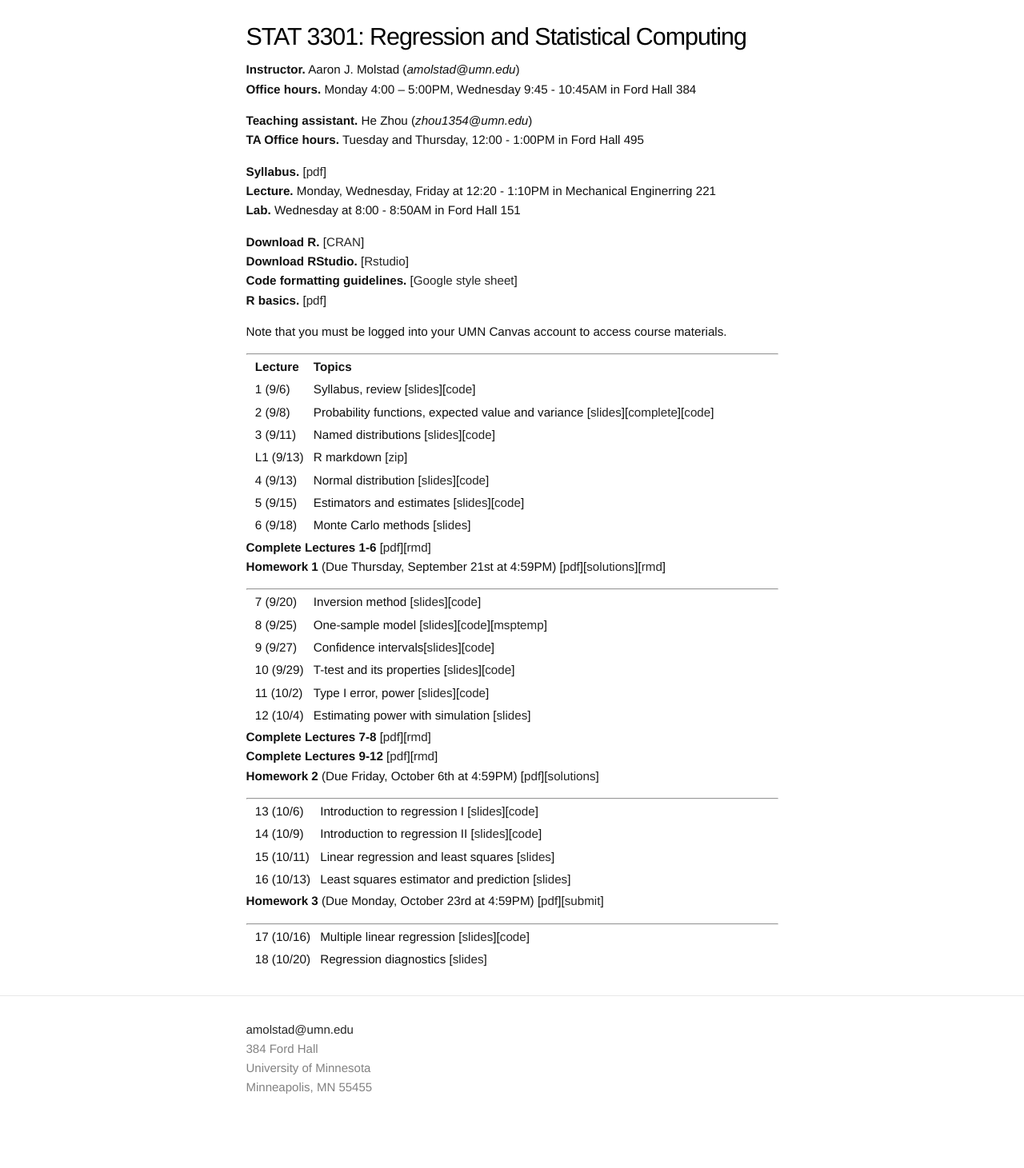
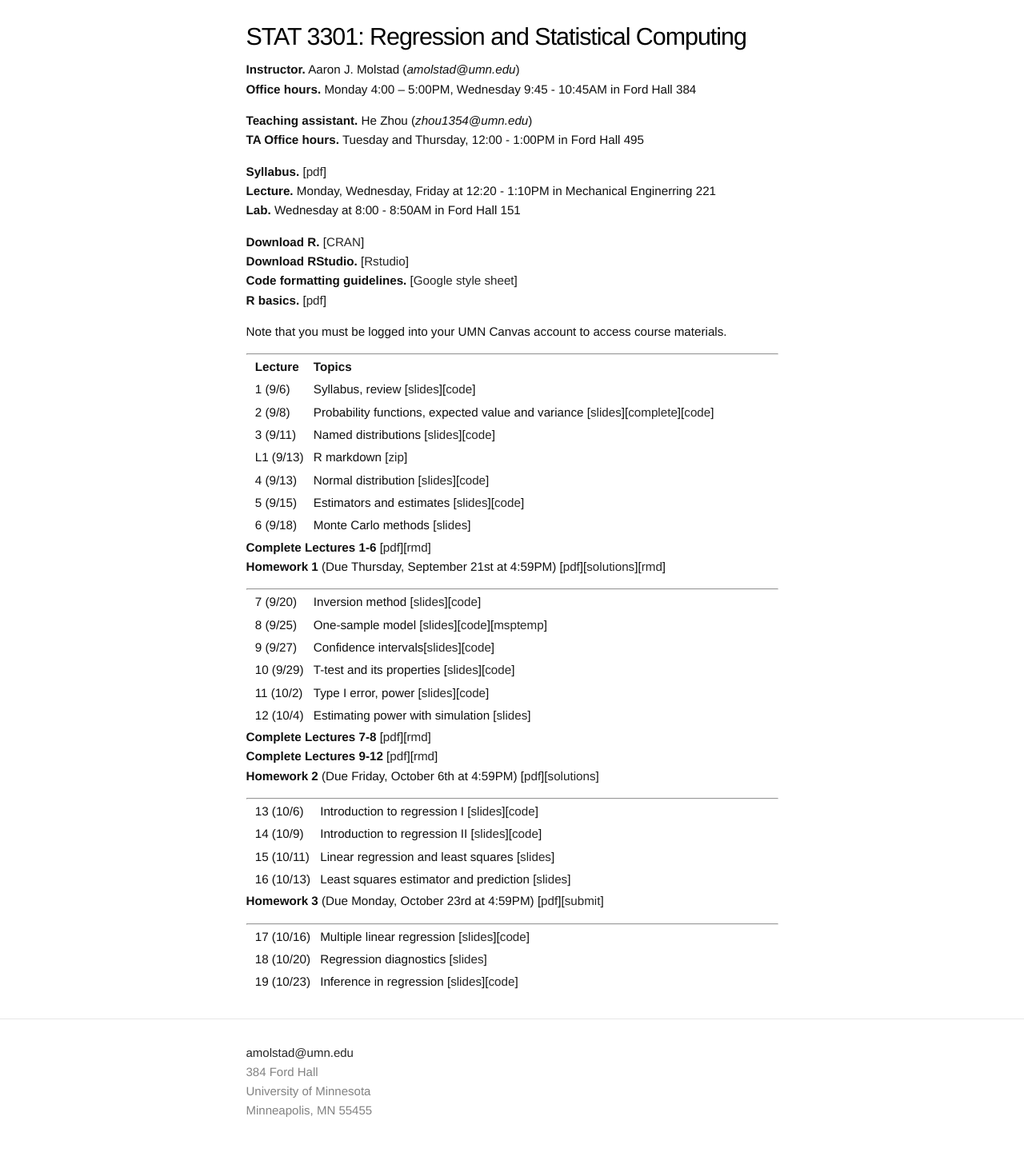
Before and after one commit to ajmolstad/ajmolstad.github.io, a Jekyll site: the page built from F23_STAT3301.md, in a window 1280 px wide. Shown: the whole page at 80% size. Built offline with Jekyll 4.4.1, drawn with Linux system fonts in a browser that asks for light colours; before the commit the page ends 1432 px from its top, so only the background shows below that.

Commit message:
Update F23_STAT3301.md

```diff
--- a/F23_STAT3301.md
+++ b/F23_STAT3301.md
@@ -67,3 +67,4 @@
 
 || 17 (10/16) || Multiple linear regression [[slides](https://canvas.umn.edu/files/38672411/download?download_frd=1)][[code](https://canvas.umn.edu/files/38672414/download?download_frd=1)] ||
 || 18 (10/20) || Regression diagnostics [[slides](https://canvas.umn.edu/files/38800329/download?download_frd=1)] ||
+|| 19 (10/23) || Inference in regression [[slides](https://canvas.umn.edu/files/38855828/download?download_frd=1)][[code](https://canvas.umn.edu/files/38855934/download?download_frd=1)] ||
```
